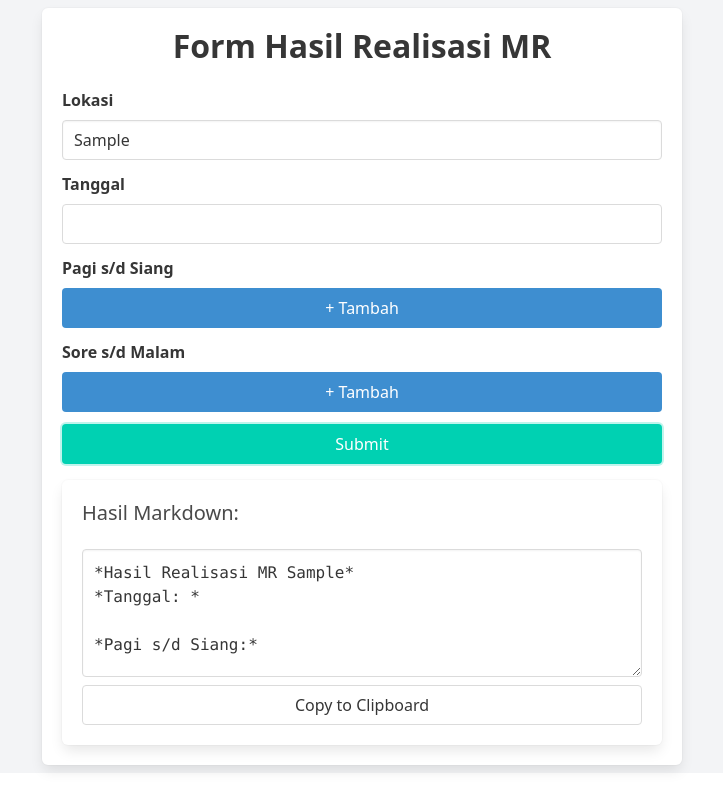
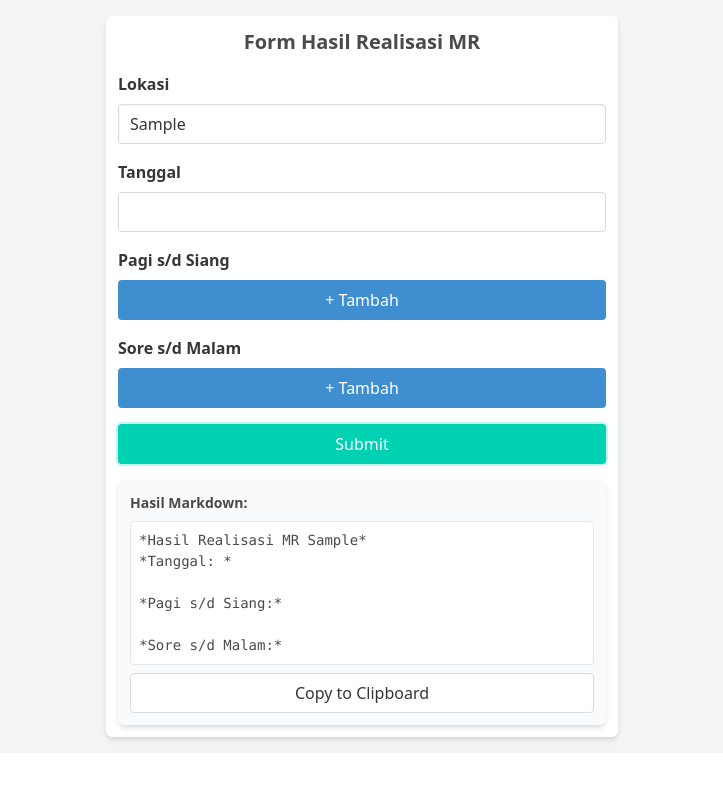
Before and after one commit to Qodri588/absensi, a plain HTML site: page index.html in a window 1280 px wide. Both pictures are taken after typing "Sample" into the empty fields and a click on the button "Submit". Shown: the whole page, without its empty margins (278-1001 px from the left). Drawn offline with nearby package versions, Linux system fonts and the light colour scheme.

Commit message:
Update index.html

```diff
--- a/index.html
+++ b/index.html
@@ -33,6 +33,7 @@
             color: white;
         }
         @media (max-width: 768px) {
+
             .box {
                 width: 100% !important;
             }
@@ -42,17 +43,17 @@
         }
     </style>
 </head>
-<body class="bg-gray-100 p-2 sm:p-4">
+<body class="bg-gray-100 sm:p-4">
 
-    <div class="container">
-        <div class="box" style="max-width: 640px; margin: 0 auto;">
-            <h1 class="title has-text-centered">Form Hasil Realisasi MR</h1>
-            <form id="mrForm">
+    <div class="container mx-auto p-0">
+        <div class="box max-w-full sm:max-w-lg mx-auto bg-white p-3 rounded-md shadow-md">
+            <h1 class="text-xl font-bold mb-4 text-center">Form Hasil Realisasi MR</h1>
+            <form id="mrForm" class="space-y-4">
                 <!-- Lokasi -->
                 <div class="field">
                     <label class="label">Lokasi</label>
                     <div class="control">
-                        <input type="text" name="lokasi" class="input" required>
+                        <input type="text" name="lokasi" class="input w-full" required>
                     </div>
                 </div>
 
@@ -60,38 +61,38 @@
                 <div class="field">
                     <label class="label">Tanggal</label>
                     <div class="control">
-                        <input type="text" name="tanggal" id="tanggal" class="input" required>
+                        <input type="text" name="tanggal" id="tanggal" class="input w-full" required>
                     </div>
                 </div>
 
                 <!-- Pagi s/d Siang -->
                 <div class="field">
                     <label class="label">Pagi s/d Siang</label>
-                    <div id="pagiSiangContainer"></div>
+                    <div id="pagiSiangContainer" class="space-y-2"></div>
                     <div class="control">
-                        <button type="button" class="button is-info is-fullwidth" onclick="addField('pagiSiangContainer')">+ Tambah</button>
+                        <button type="button" class="button is-info w-full" onclick="addField('pagiSiangContainer')">+ Tambah</button>
                     </div>
                 </div>
 
                 <!-- Sore s/d Malam -->
                 <div class="field">
                     <label class="label">Sore s/d Malam</label>
-                    <div id="soreMalamContainer"></div>
+                    <div id="soreMalamContainer" class="space-y-2"></div>
                     <div class="control">
-                        <button type="button" class="button is-info is-fullwidth" onclick="addField('soreMalamContainer')">+ Tambah</button>
+                        <button type="button" class="button is-info w-full" onclick="addField('soreMalamContainer')">+ Tambah</button>
                     </div>
                 </div>
 
                 <div class="control">
-                    <button type="button" class="button is-primary is-fullwidth" onclick="generateMarkdown()">Submit</button>
+                    <button type="button" class="button is-primary w-full" onclick="generateMarkdown()">Submit</button>
                 </div>
             </form>
 
             <!-- Output hasil Markdown -->
-            <div id="outputContainer" class="box mt-4 is-hidden">
-                <h2 class="subtitle">Hasil Markdown:</h2>
-                <pre id="outputText" class="textarea"></pre>
-                <button class="button is-secondary is-fullwidth mt-2" onclick="copyToClipboard()">Copy to Clipboard</button>
+            <div id="outputContainer" class="box mt-4 hidden bg-gray-50 p-3 rounded-md shadow-md">
+                <h2 class="text-md font-bold">Hasil Markdown:</h2>
+                <pre id="outputText" class="mt-2 bg-white p-2 rounded border"></pre>
+                <button class="button is-secondary w-full mt-2" onclick="copyToClipboard()">Copy to Clipboard</button>
             </div>
         </div>
     </div>
@@ -189,17 +190,11 @@
         function addField(containerId) {
             const container = document.getElementById(containerId);
             const div = document.createElement("div");
-            div.classList.add("form-item", "field", "is-grouped");
+            div.classList.add("form-item", "flex", "flex-col", "sm:flex-row", "gap-2");
             div.innerHTML = `
-                <div class="control is-expanded">
-                    <input type="text" name="${containerId}User[]" placeholder="User" class="input" required>
-                </div>
-                <div class="control is-expanded">
-                    <input type="text" name="${containerId}Result[]" placeholder="Hasil" class="input" required>
-                </div>
-                <div class="control">
-                    <button type="button" class="button is-danger is-light" onclick="removeField(this)">Hapus</button>
-                </div>
+                <input type="text" name="${containerId}User[]" placeholder="User" class="input w-full" required>
+                <input type="text" name="${containerId}Result[]" placeholder="Hasil" class="input w-full" required>
+                <button type="button" class="button is-danger is-light w-full sm:w-auto" onclick="removeField(this)">Hapus</button>
             `;
             container.appendChild(div);
             autocomplete(div.querySelector('[name$="User[]"]'));
@@ -207,7 +202,7 @@
 
         // Fungsi untuk menghapus field
         function removeField(button) {
-            button.parentElement.parentElement.remove();
+            button.parentElement.remove();
         }
 
         // Fungsi untuk menghasilkan Markdown
@@ -232,7 +227,7 @@
                 saveUser(user);
             });
 
-            document.getElementById('outputContainer').classList.remove('is-hidden');
+            document.getElementById('outputContainer').classList.remove('hidden');
             document.getElementById('outputText').textContent = markdown;
         }
 
@@ -245,3 +240,4 @@
         }
     </script>
 </body>
+</html>
```
